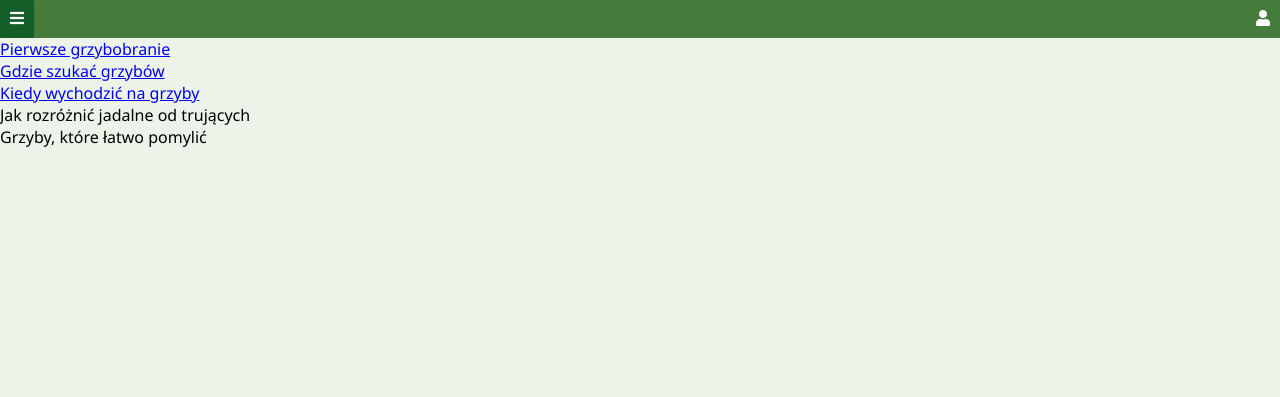
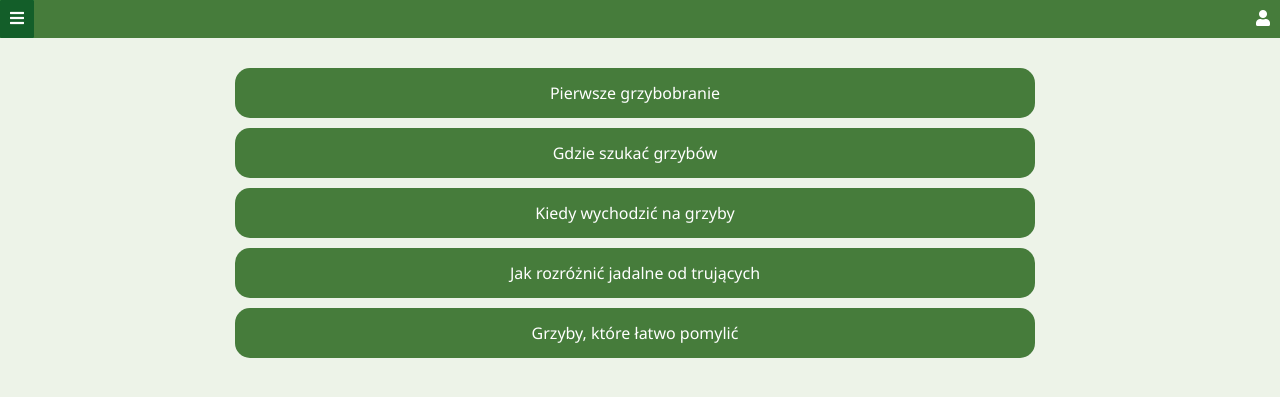
Before and after one commit to P1X2/Mashroom_identification_app, a Django app: page /abc in a window 1280 px wide. Shown: the top 397 px of the page. Run offline with Django 5.2, Linux system fonts and the light colour scheme.

Commit message:
edited abc

```diff
--- a/base/templates/base/abc.html
+++ b/base/templates/base/abc.html
@@ -1,11 +1,13 @@
 {% extends 'main.html' %} {% block content %}
 
 <div id="abcContainer">
-  <div><a href="{% url 'abc1' %}">Pierwsze grzybobranie</a></div>
-  <div><a href="{% url 'abc2' %}">Gdzie szukać grzybów</a></div>
-  <div><a href="{% url 'abc3' %}">Kiedy wychodzić na grzyby</a></div>
-  <div><a>Jak rozróżnić jadalne od trujących</a></div>
-  <div><a>Grzyby, które łatwo pomylić</a></div>
+  <div class="abc-element">
+    <a href="{% url 'abc1' %}">Pierwsze grzybobranie</a>
+    <a href="{% url 'abc2' %}">Gdzie szukać grzybów</a>
+    <a href="{% url 'abc3' %}">Kiedy wychodzić na grzyby</a>
+    <a>Jak rozróżnić jadalne od trujących</a>
+    <a>Grzyby, które łatwo pomylić</a>
+  </div>
 </div>
 
 {% endblock %}
--- a/static/styles/style.css
+++ b/static/styles/style.css
@@ -541,13 +541,51 @@
   margin-bottom: 5%;
   width: 100%;
   padding: 10px;
-  /* margin: auto; */
-  /* margin: 10px 10px 0 0; */
   margin: 2% 2% 0 0;
+}
 
-  /* margin-bottom: 10px; */
+/* ABC */
+#abcContainer {
+  display: flex;
+  flex-direction: column;
+  /* background-color: #6486aa; */
+  width: 100%;
+  height: 100%;
+  justify-content: center;
+  justify-items: center;
+  align-items: center;
+}
 
+.abc-element {
+  margin-top: 20px;
+  display: flex;
+  flex-direction: column;
+  justify-content: center;
+  justify-items: center;
+  align-items: center;
+  width: 100%;
 }
+
+.abc-element a {
+  display: flex;
+  background-color: var(--primary-color);
+  border: solid 0px;
+  border-radius: 15px;
+  margin: 10px 10px 0px 0px;
+  width: 80%;
+  max-width: 800px;
+  justify-content: center;
+  justify-items: center;
+  align-items: center;
+  height: 50px;
+  color: white;
+  text-decoration: none;
+}
+
+.abc-element a:hover {
+  background-color: var(--secondary-color);
+}
+
 /* CLASSIFICATION PAGE */
 .container {
   flex: 1;
```
